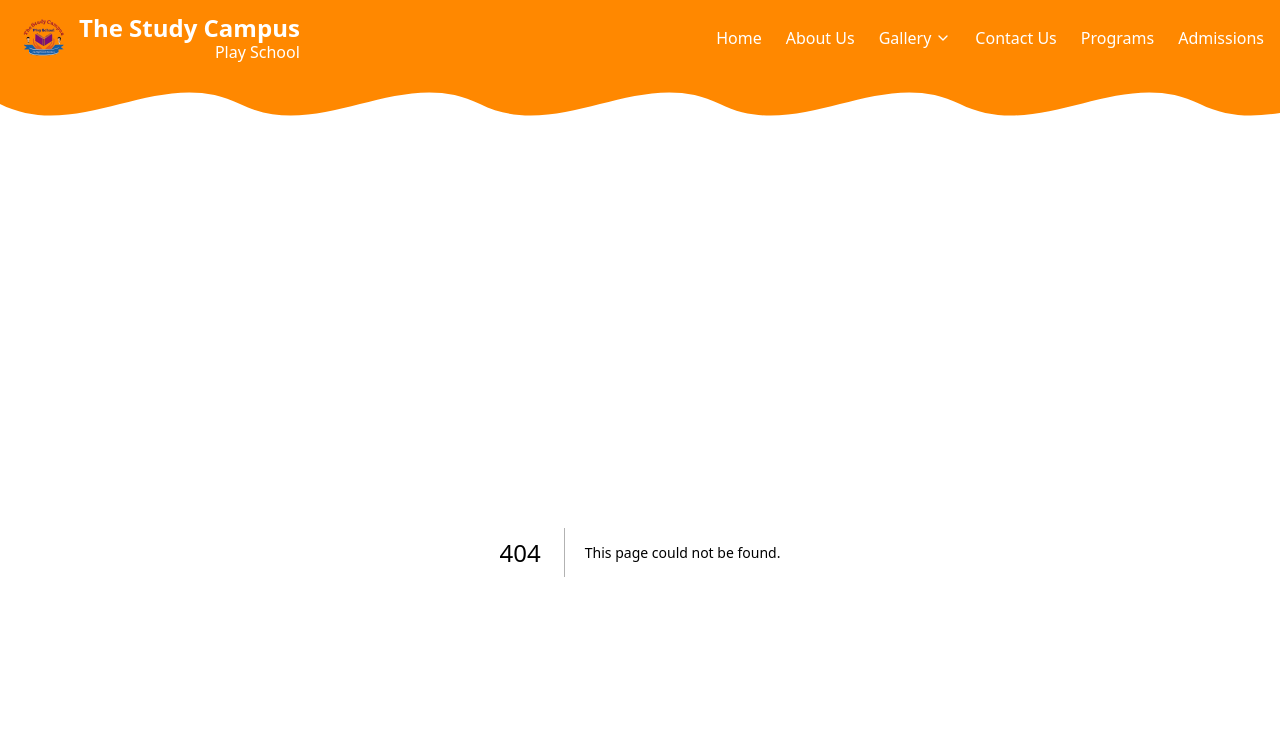
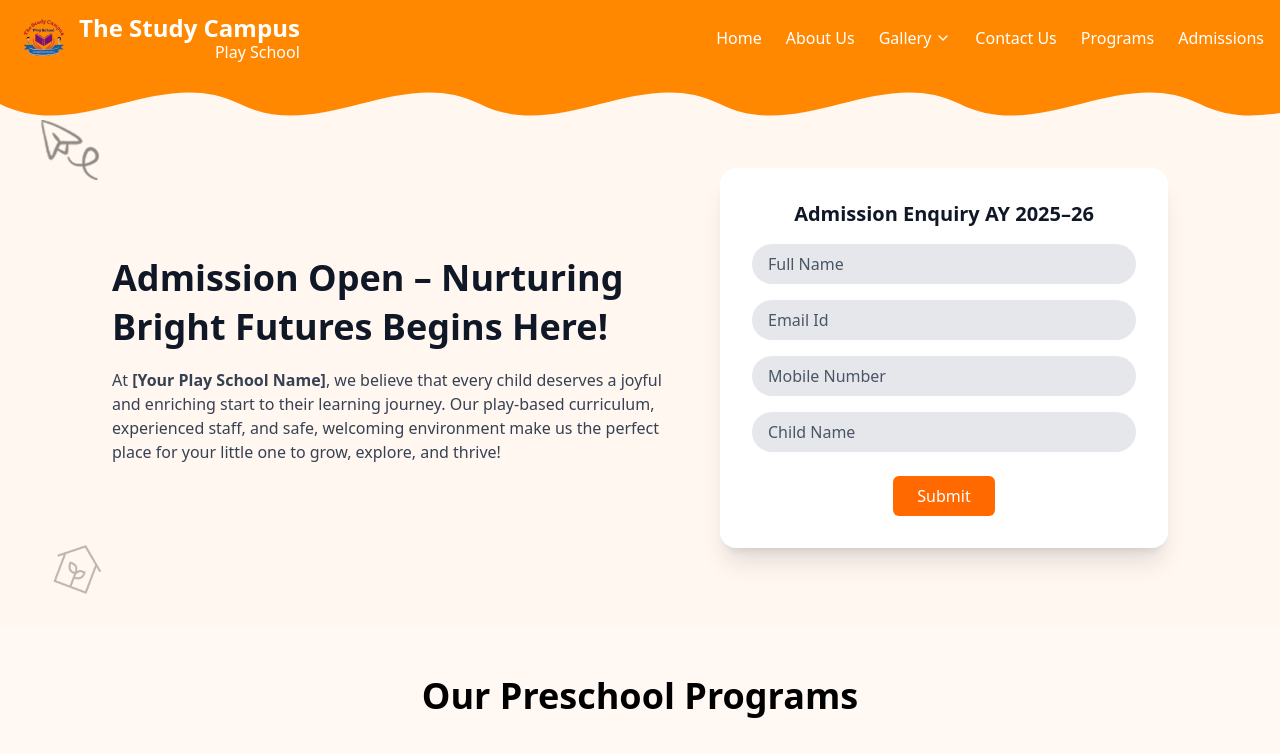
Before and after one commit to tech-saviour/thestudycampus, a Next.js app: page /admissions in a window 1280 px wide. Before the commit this address had no page. Shown: the top 754 px of the page. Built offline with nearby package versions, Linux system fonts and the light colour scheme.

Commit message:
feat: Implement Admissions page with Admission Enquiry and Preschool Programs sections

```diff
--- /dev/null
+++ b/src/app/admissions/page.tsx
@@ -0,0 +1,16 @@
+import AboutUsSection from '@/components/AboutUsSection'
+import AdmissionEnquirySection from '@/components/AdmissionEnquirySection'
+import PreschoolPrograms from '@/components/PreschoolPrograms'
+import React from 'react'
+
+const page = () => {
+  return (
+    <div className="bg-[#fff7f0] -mt-16 ">
+      <AdmissionEnquirySection/>
+      <PreschoolPrograms/>
+      <AboutUsSection/>
+    </div>
+  )
+}
+
+export default page
--- /dev/null
+++ b/src/components/AdmissionEnquirySection.tsx
@@ -0,0 +1,91 @@
+'use client';
+
+import Image from 'next/image';
+import React from 'react';
+
+export default function AdmissionEnquirySection() {
+  return (
+    <section
+      className="relative bg-[#fff7f0] py-20 px-4 sm:px-10 flex flex-col lg:flex-row items-center justify-center gap-8 overflow-hidden"
+      aria-labelledby="admission-heading"
+    >
+      {/* Decorative Icons */}
+      <Image
+        src="/icon-pen.png"
+        alt="Pen Icon"
+        width={60}
+        height={60}
+        className="absolute top-8 left-4 sm:left-10 z-10"
+      />
+      <Image
+        src="/icon-home.png"
+        alt="Home Icon"
+        width={60}
+        height={60}
+        className="absolute bottom-8 left-8 sm:left-12 z-10"
+      />
+
+      {/* Left Text Section */}
+      <div className="max-w-xl text-center lg:text-left z-20">
+        <h1
+          id="admission-heading"
+          className="text-3xl sm:text-4xl font-semibold leading-snug text-gray-900"
+        >
+          Admission Open – Nurturing Bright Futures Begins Here!
+        </h1>
+        <p className="mt-4 text-gray-700 text-base">
+          At <strong>[Your Play School Name]</strong>, we believe that every child deserves a joyful and enriching start to their learning journey. Our play-based curriculum, experienced staff, and safe, welcoming environment make us the perfect place for your little one to grow, explore, and thrive!
+        </p>
+      </div>
+
+      {/* Right Form Section */}
+      <div className="bg-white shadow-xl rounded-2xl p-6 sm:p-8 w-full max-w-md z-20">
+        <h2 className="text-xl font-bold mb-4 text-center text-gray-900">
+          Admission Enquiry AY 2025–26
+        </h2>
+        <form
+          onSubmit={(e) => {
+            e.preventDefault();
+            // handleSubmit logic
+          }}
+          className="flex flex-col gap-4"
+          aria-label="Admission enquiry form"
+        >
+          <input
+            type="text"
+            name="name"
+            required
+            placeholder="Full Name"
+            className="rounded-full px-4 py-2 bg-gray-200 placeholder:text-gray-600 focus:outline-none"
+          />
+          <input
+            type="email"
+            name="email"
+            required
+            placeholder="Email Id"
+            className="rounded-full px-4 py-2 bg-gray-200 placeholder:text-gray-600 focus:outline-none"
+          />
+          <input
+            type="tel"
+            name="mobile"
+            required
+            placeholder="Mobile Number"
+            className="rounded-full px-4 py-2 bg-gray-200 placeholder:text-gray-600 focus:outline-none"
+          />
+          <input
+            type="text"
+            name="child"
+            placeholder="Child Name"
+            className="rounded-full px-4 py-2 bg-gray-200 placeholder:text-gray-600 focus:outline-none"
+          />
+          <button
+            type="submit"
+            className="bg-orange-500 hover:bg-orange-600 text-white font-medium py-2 px-6 mt-2 self-center rounded-md transition"
+          >
+            Submit
+          </button>
+        </form>
+      </div>
+    </section>
+  );
+}
```
